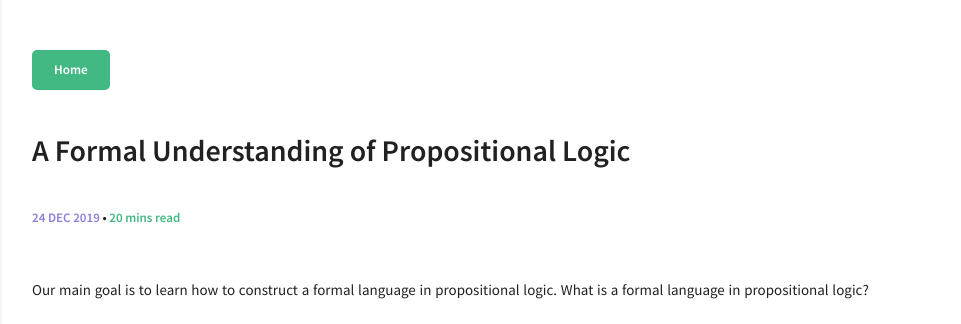
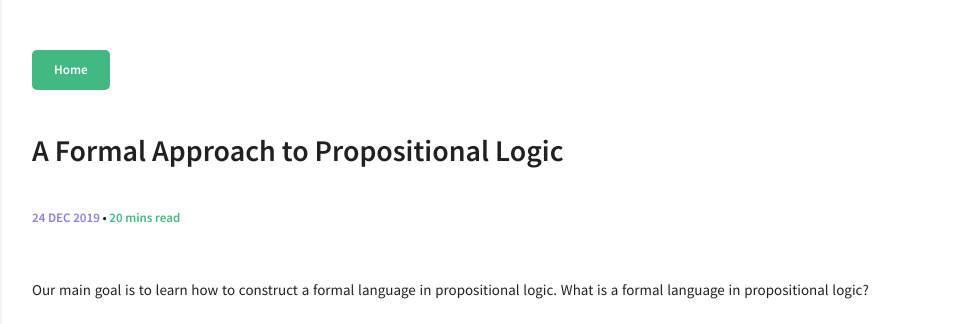
Before and after one commit to d-guo/danielguo.dev_old, a Jekyll site: the page built from _posts/2019-12-24-propositional_logic.md, in a window 1280 px wide. Shown: the top 324 px of the page, without its empty margins (318-1279 px from the left). Built offline with Jekyll 4.4.1, drawn with Linux system fonts in a browser that asks for light colours; formulas are drawn with MathJax 3; comment, search, counter and statistics services are not loaded.

Commit message:
edit title

```diff
--- a/_posts/2019-12-24-propositional_logic.md
+++ b/_posts/2019-12-24-propositional_logic.md
@@ -1,6 +1,6 @@
 ---
 layout: post
-title: A Formal Understanding of Propositional Logic
+title: A Formal Approach to Propositional Logic
 excerpt: A formal recursive construction of languages in propositional logic.
 modified: 2019-12-24
 categories: [mathematics]
```
